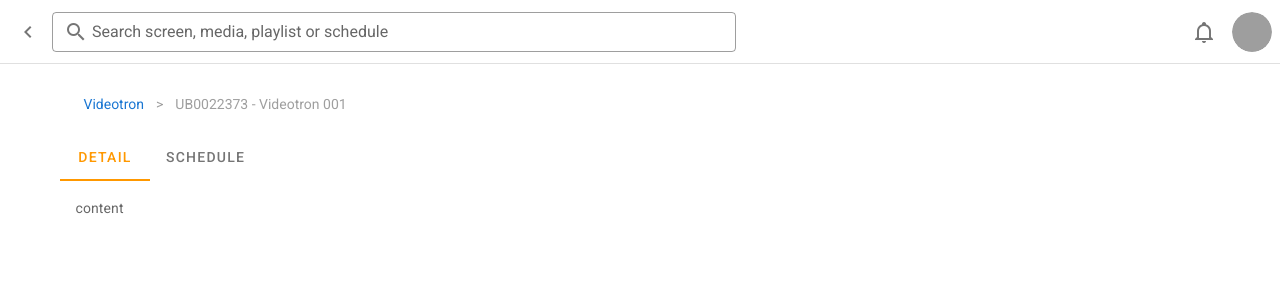
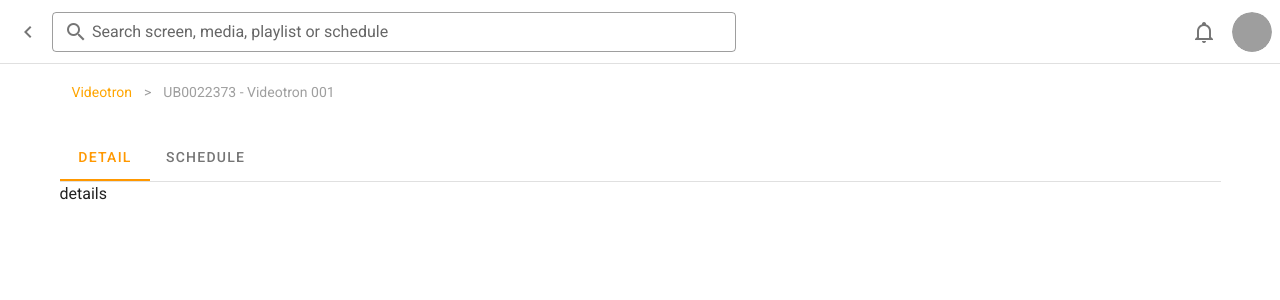
Before and after one commit to imotD/ubi-screen, a Nuxt app: page / in a window 1280 px wide. Shown: the top 300 px of the page. Built offline with nearby package versions, Linux system fonts and the light colour scheme; grey boxes are pictures that could not be loaded.

Commit message:
feat(breadcrumbs , tab): add breadcrums, tab

```diff
--- a/pages/index.vue
+++ b/pages/index.vue
@@ -1,19 +1,35 @@
 <template>
-  <div>
-    <v-breadcrumbs :items="breadcrumbs" divider=">"></v-breadcrumbs>
+  <div class="content">
     <v-row>
-      <v-col>
-        <v-tabs v-model="tab" background-color="transparent" color="orange">
+      <v-col cols="12" class="pa-0">
+        <v-breadcrumbs :items="breadcrumbs" divider=">">
+          <template v-slot:item="{ item }">
+            <v-breadcrumbs-item :href="item.href" :disabled="item.disabled">
+              <span :style="`color: ${item.color}`">
+                {{ item.text }}
+              </span>
+            </v-breadcrumbs-item>
+          </template>
+        </v-breadcrumbs>
+      </v-col>
+      <v-col cols="12">
+        <v-tabs
+          class="content__border--bottom"
+          v-model="tab"
+          background-color="transparent"
+          color="orange"
+        >
           <v-tab v-for="item in items" :key="item">
             {{ item }}
           </v-tab>
         </v-tabs>
 
         <v-tabs-items v-model="tab">
-          <v-tab-item v-for="item in items" :key="item">
-            <v-card color="basil" flat>
-              <v-card-text>{{ text }}</v-card-text>
-            </v-card>
+          <v-tab-item>
+            <Details />
+          </v-tab-item>
+          <v-tab-item>
+            <Schedule />
           </v-tab-item>
         </v-tabs-items>
       </v-col>
@@ -33,6 +49,7 @@ export default {
         {
           text: "Videotron",
           disabled: false,
+          color: "orange",
           href: "link_1",
         },
         {
```
